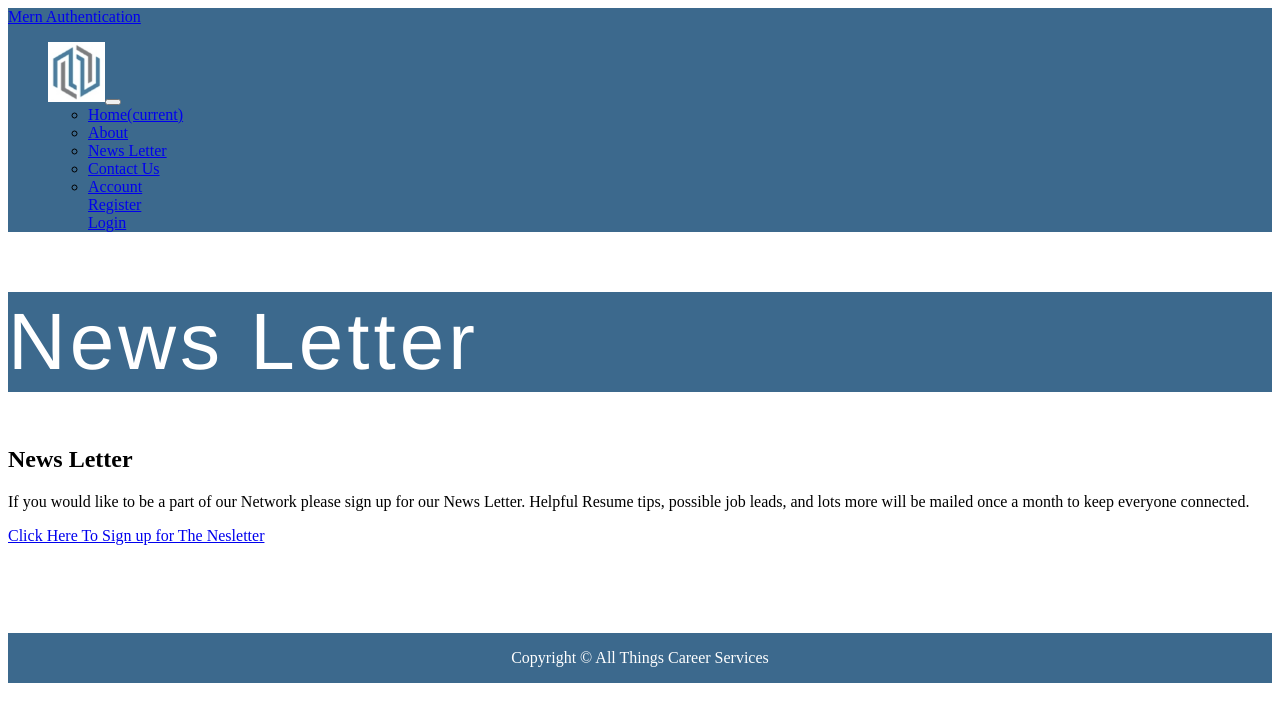
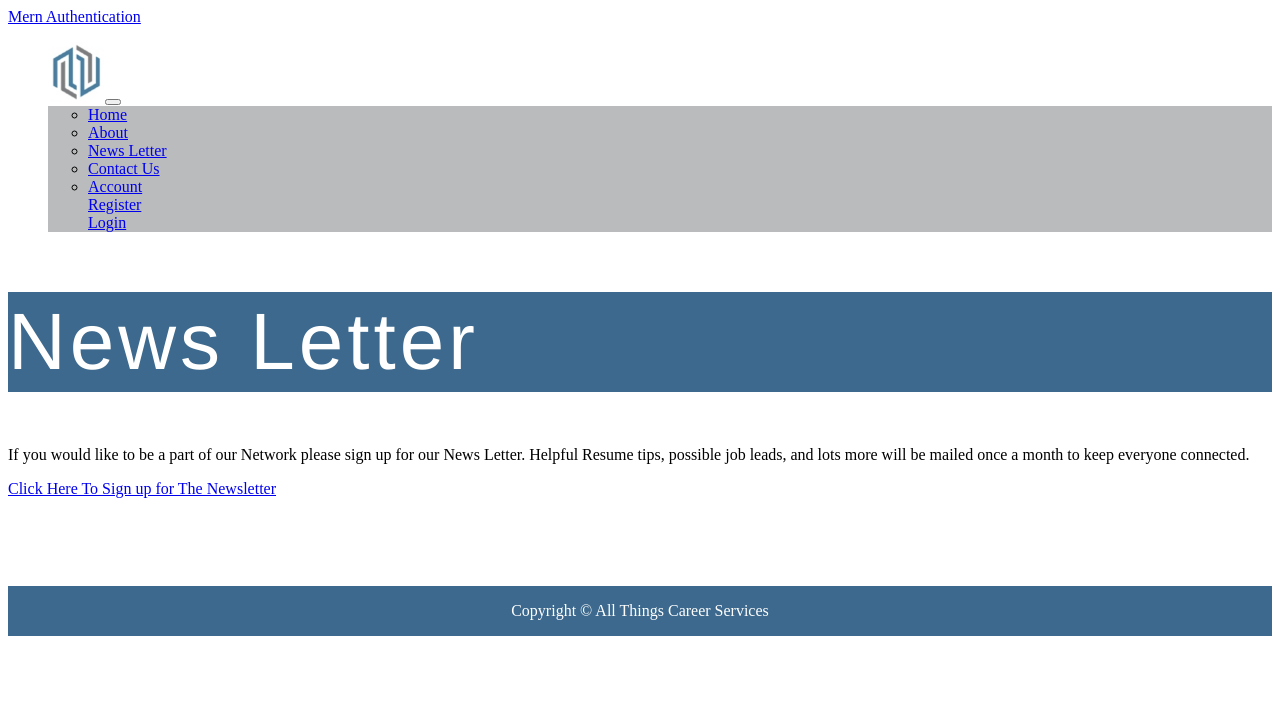
Before and after one commit to yderek5/leadership-learning-series, a React (Create React App) app in the folder client/src/: page /news in a window 1280 px wide. Shown: the top 722 px of the page. Built offline with nearby package versions, Linux system fonts and the light colour scheme; the HTML template or start-up script is replaced by a standard one.

Commit message:
style looks much more like the way derek has the current heroku

```diff
--- a/client/src/_components/About/About.js
+++ b/client/src/_components/About/About.js
@@ -43,8 +43,8 @@ const About = (props) => {
                     in employee advancement and satisfaction.
                     <br />
                     <br /> In her spare time Dr. Lisa is an advisory board member for
-                    <a href="https://www.skillmil.com">SkillMil</a> and
-                    <a href="https://www.evolve3x.com">Evolve</a>, two companies leveraging technology to explore the leading edge of their respective field
+                    <a href="https://www.skillmil.com"> SkillMil</a> and
+                    <a href="https://www.evolve3x.com"> Evolve</a>, two companies leveraging technology to explore the leading edge of their respective field
                     within Human Resources.
                     <br /> College isn’t for everyone, but Dr. Lisa loves learning new things:
                 </p>
--- a/client/src/_components/ContactUs/Contact.js
+++ b/client/src/_components/ContactUs/Contact.js
@@ -55,7 +55,7 @@ class Contact extends React.Component {
                         <label className ="active left" for="message">Message:</label>
                         <textarea onChange={this.onChange} className="form-control materialize-textarea" name="message" rows="3"></textarea>
                     </div>
-                        <button type="submit" className="btn btn-primary">Submit</button>
+                        <button type="submit" className="btn btn-primary grey lighten-1 waves-effect">Submit</button>
                 </form>
 
 
--- a/client/src/_components/Footer/Footer.js
+++ b/client/src/_components/Footer/Footer.js
@@ -3,7 +3,7 @@ import './footer.css';
 
 const Footer = (props) => {
     return(
-        <div className="footer">
+        <div className="footer z-depth-3">
             Copyright &copy; All Things Career Services
         </div>
     );
--- a/client/src/_components/Home/Home.js
+++ b/client/src/_components/Home/Home.js
@@ -44,7 +44,7 @@ const Home = (props) => {
             </div>
             <div className="col-md-4">
                 <div className="card">
-                    <div className="card-header text-center"><a href="/services/consultant"><strong className="cardHeaderText">Consulting Solutions</strong></a></div>
+                    <div className="card-header text-center"><a href="/services/consulting"><strong className="cardHeaderText">Consulting Solutions</strong></a></div>
                     <ul className="list-group list-group-flush">
                         <li className="list-group-item">
                             <p>
--- a/client/src/_components/NewsLetter/News.js
+++ b/client/src/_components/NewsLetter/News.js
@@ -4,14 +4,13 @@ import './news.css';
 const News = props => {
 	return (
 		<div className="container">
-			<h2>News Letter</h2>
 			<p>
 				If you would like to be a part of our Network please sign up for
 				our News Letter. Helpful Resume tips, possible job leads, and
 				lots more will be mailed once a month to keep everyone
 				connected.
 			</p>
-			<a className="btn btn-primary" href="http://eepurl.com/dnzpl9">Click Here To Sign up for The Nesletter</a>
+			<a className="btn btn-primary grey lighten-1 waves-effect" href="http://eepurl.com/dnzpl9">Click Here To Sign up for The Newsletter</a>
 		</div>
 	);
 };
--- a/client/src/_components/TitleBanner/TitleBanner.js
+++ b/client/src/_components/TitleBanner/TitleBanner.js
@@ -3,7 +3,7 @@ import './titleBanner.css';
 
 const TitleBanner = (props) => {
     return(
-        <div className="header-blue text-center">
+        <div className="header-blue text-center z-depth-3">
             <h1>{props.children}</h1>
         </div>
     );
--- a/client/src/_components/universal/header.css
+++ b/client/src/_components/universal/header.css
@@ -3,5 +3,9 @@
 	max-width: 60px;
 }
 .navbar{
-	background-color: #3C698D;
+	background-color: white;
 }
+#navbarSupportedContent{
+	background-color: #babbbd;
+	max-height: 80%;
+}
--- a/client/src/_components/universal/header.js
+++ b/client/src/_components/universal/header.js
@@ -27,7 +27,7 @@ class Header extends Component {
 
           <div className="collapse navbar-collapse navbar-color" id="navbarSupportedContent">
             <ul className="navbar-nav navbarLinks mx-auto">
-              <li className="nav-item active">
+              <li className="nav-item">
                 <a className="nav-link" href="/">Home
                   <span className="sr-only">(current)</span>
                 </a>
@@ -98,7 +98,7 @@ class Header extends Component {
 
           <div className="collapse navbar-collapse navbar-color" id="navbarSupportedContent">
             <ul className="navbar-nav navbarLinks mx-auto">
-              <li className="nav-item active">
+              <li className="nav-item">
                 <a className="nav-link" href="/">Home
                   <span className="sr-only">(current)</span>
                 </a>
@@ -167,7 +167,6 @@ class Header extends Component {
             <ul className="navbar-nav navbarLinks mx-auto">
               <li className="nav-item active">
                 <a className="nav-link" href="/">Home
-                  <span className="sr-only">(current)</span>
                 </a>
               </li>
               <li className="nav-item">
```
